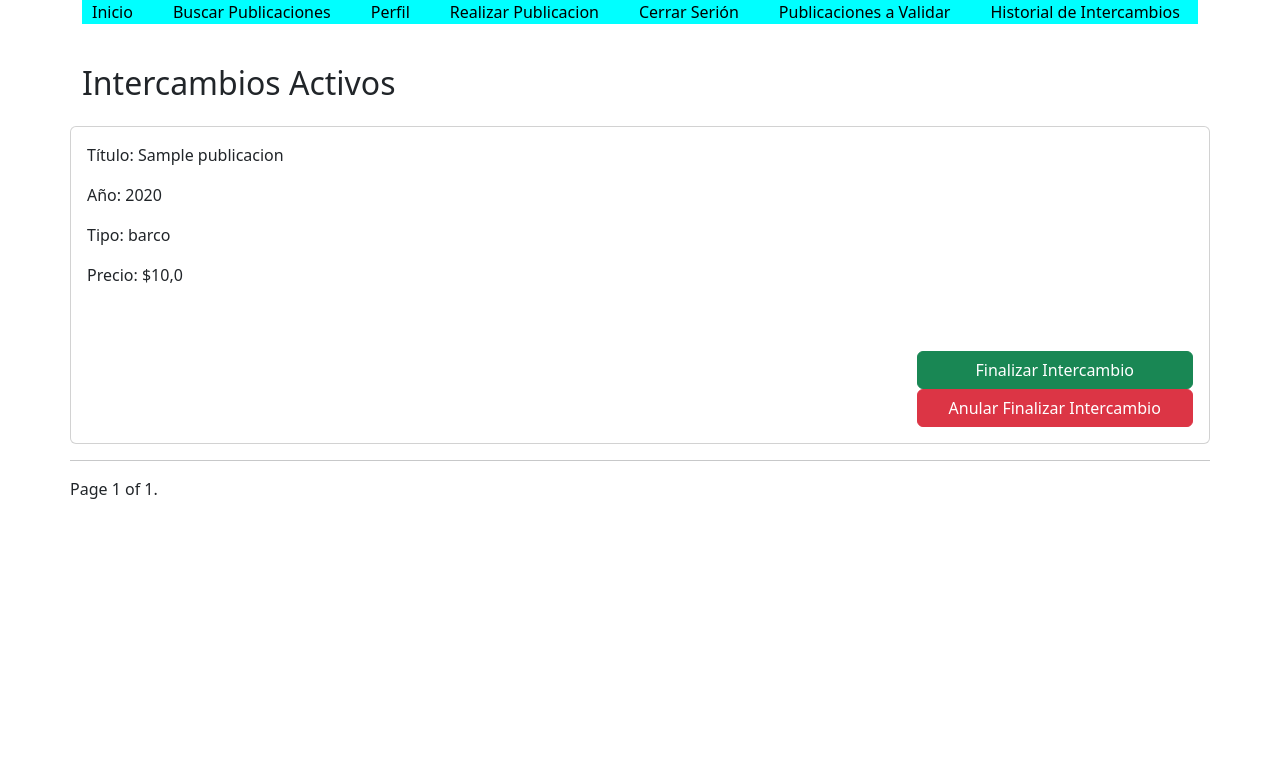
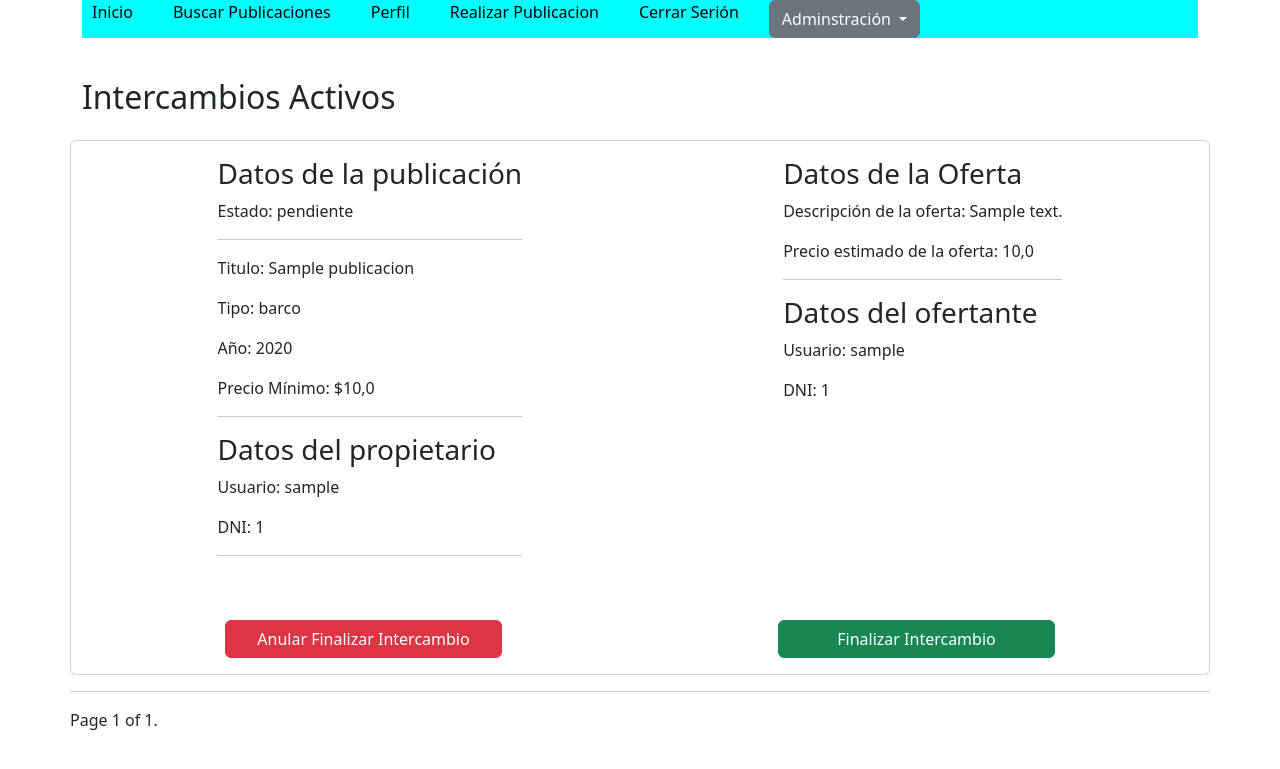
Before and after one commit to agustina-soto/marDeIntercambios, a Django app: page /intercambios/ver_intercambios_activos/ in a window 1280 px wide. Shown: the top 769 px of the page. Run offline with Django 5.2, Linux system fonts and the light colour scheme; a user stored in the database is signed in; tables that the repository leaves empty hold one stand-in row (values such as "Sample post").

Commit message:
Agrego vistas de Intercambios activos y Historial de Intercambios con detalle de cada Intercambio

```diff
--- a/Aplicaciones/Intercambios/urls.py
+++ b/Aplicaciones/Intercambios/urls.py
@@ -1,11 +1,13 @@
 from django.urls import path
 
 from .views import ver_intercambios_activos;
+from .views import historial_intercambios;
 from .views import finalizar_intercambio;
 from .views import anular_finalizacion_intercambio;
 
 urlpatterns = [
     path('ver_intercambios_activos/', ver_intercambios_activos, name='ver_intercambios_activos'),
+    path('historial_intercambios/', historial_intercambios, name='historial_intercambios'),
     path('finalizar_intercambio/<int:publicacion_id>/', finalizar_intercambio, name='finalizar_intercambio'),
     path('anular_finalizacion_intercambio/<int:publicacion_id>/', anular_finalizacion_intercambio, name='anular_finalizacion_intercambio'),
 ]
--- a/Aplicaciones/Intercambios/views.py
+++ b/Aplicaciones/Intercambios/views.py
@@ -23,6 +23,24 @@ def ver_intercambios_activos(request):
 
 
     return render(request, 'Intercambios/ver_intercambios_activos.html', { "publicaciones": page_obj});
+
+def historial_intercambios(request):
+
+    dataIntercambios = Intercambios.objects.filter(estado="aceptado");
+
+    for dataI in dataIntercambios:
+        print(dataI.publicacion.autor.dni);
+
+    resultados_paginados = Paginator(dataIntercambios, 10)
+
+    if (request.GET.get("page")):
+        page_number = request.GET.get("page")
+        page_obj = resultados_paginados.get_page(page_number)
+    else:
+        page_obj = resultados_paginados.get_page(1)
+
+
+    return render(request, 'Intercambios/historial_intercambios.html', { "intercambios": page_obj});
 
 def finalizar_intercambio (request, publicacion_id):
 
--- a/templates/Intercambios/ver_intercambios_activos.html
+++ b/templates/Intercambios/ver_intercambios_activos.html
@@ -4,16 +4,40 @@
 <h2>Intercambios Activos</h2>
 {% for pub in publicaciones %}
 <div class="card my-3 p-3">
-    <div>
-            <p>Título: {{pub.titulo}}</p>
-            <p>Año: {{pub.anio}}</p>
-            <p>Tipo: {{pub.tipo_embarcacion}}</p>
-            <p>Precio: ${{pub.precio_minimo}}</p>
-        </a>
+    <div class="d-flex justify-content-around">
+        <div>
+            <div>
+                <h3>Datos de la publicación</h3>
+                <p>Estado: {{pub.estado}}</p>
+                <hr>
+                <p>Titulo: {{pub.titulo}}</p>
+                <p>Tipo: {{pub.tipo_embarcacion}}</p>
+                <p>Año: {{pub.anio}}</p>
+                <p>Precio Mínimo: ${{pub.precio_minimo}}</p>
+                <hr>
+            </div>
+            <div>
+                <h3>Datos del propietario</h3>
+                <p>Usuario: {{pub.autor.username}}</p>
+                <p>DNI: {{pub.autor.dni}}</p>
+                <hr>
+            </div>
+        </div>
+        <div>
+            <h3>Datos de la Oferta</h3>
+            <p>Descripción de la oferta: {{pub.oferta_aceptada.descripcion}}</p>
+            <p>Precio estimado de la oferta: {{pub.oferta_aceptada.precio_estimado}}</p>
+            <hr>
+            <h3>Datos del ofertante</h3>
+            <p>Usuario: {{pub.oferta_aceptada.autor.username}}</p>
+            <p>DNI: {{pub.oferta_aceptada.autor.dni}}</p>
+        </div>
     </div>
-    <div class="mt-5 d-flex flex-column align-items-end">
-        <a id="" class="w-25 btn btn-success" href="/intercambios/finalizar_intercambio/{{pub.id}}">Finalizar Intercambio</a>
-        <a id="" class="w-25 btn btn-danger" href="/intercambios/anular_finalizacion_intercambio/{{pub.id}}">Anular Finalizar Intercambio</a>
+    <div class="mt-5 d-flex justify-content-around">
+        <a id="" class="w-25 btn btn-danger" href="/intercambios/anular_finalizacion_intercambio/{{pub.id}}">Anular
+            Finalizar Intercambio</a>
+            <a id="" class="w-25 btn btn-success" href="/intercambios/finalizar_intercambio/{{pub.id}}">Finalizar
+                Intercambio</a>
 
     </div>
 </div>
--- a/templates/base.html
+++ b/templates/base.html
@@ -21,8 +21,16 @@
                     <li><a href="/publicacion/realizar_publicacion/">Realizar Publicacion</a></li>
                     <li><a href="/autenticacion/logout/">Cerrar Serión</a></li>
                     {% if user.is_superuser %}
-                    <li><a href="/publicacion/ver_publicaciones_para_validar/">Publicaciones a Validar</a></li>
-                    <li><a href="/intercambios/ver_intercambios_activos">Historial de Intercambios</a></li>
+                    <div class="dropdown">
+                        <button class="btn btn-secondary dropdown-toggle" type="button" id="dropdownMenuButton1" data-bs-toggle="dropdown" aria-expanded="false">
+                          Adminstración
+                        </button>
+                        <ul class="dropdown-menu" aria-labelledby="dropdownMenuButton1">
+                          <li><a class="dropdown-item" href="/publicacion/ver_publicaciones_para_validar/">Publicaciones a Validar</a></li>
+                          <li><a class="dropdown-item" href="/intercambios/ver_intercambios_activos">Ver Intercambios Activos</a></li>
+                          <li><a class="dropdown-item" href="/intercambios/historial_intercambios">Historial Intercambios</a></li>
+                        </ul>
+                      </div>
                     {% endif %}
                 {% else %}
                     <li><a href="/autenticacion/login/">Iniciar Sesión</a></li>
```
Also changed, not shown: templates/Intercambios/historial_intercambios.html (added, +62 -0 lines).
